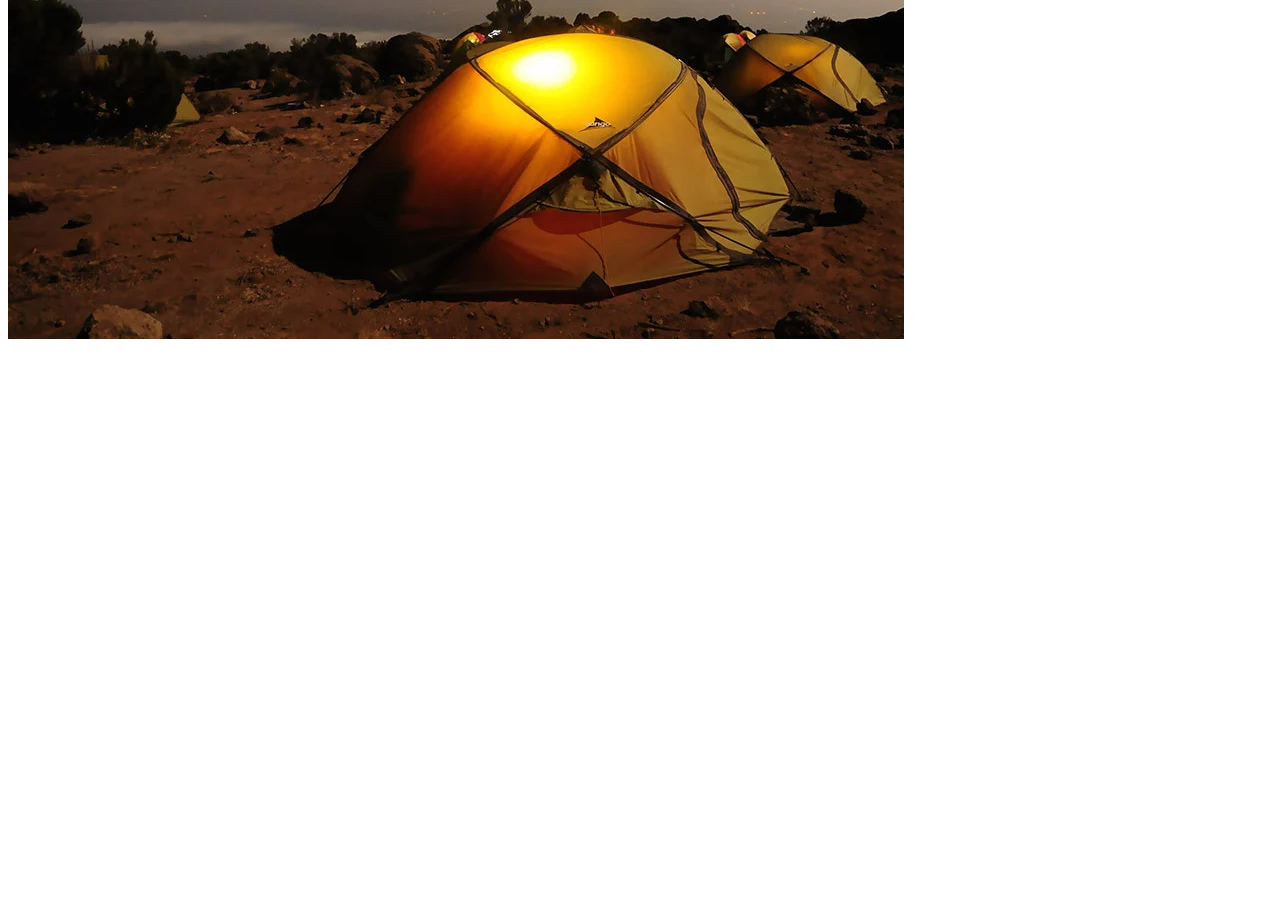
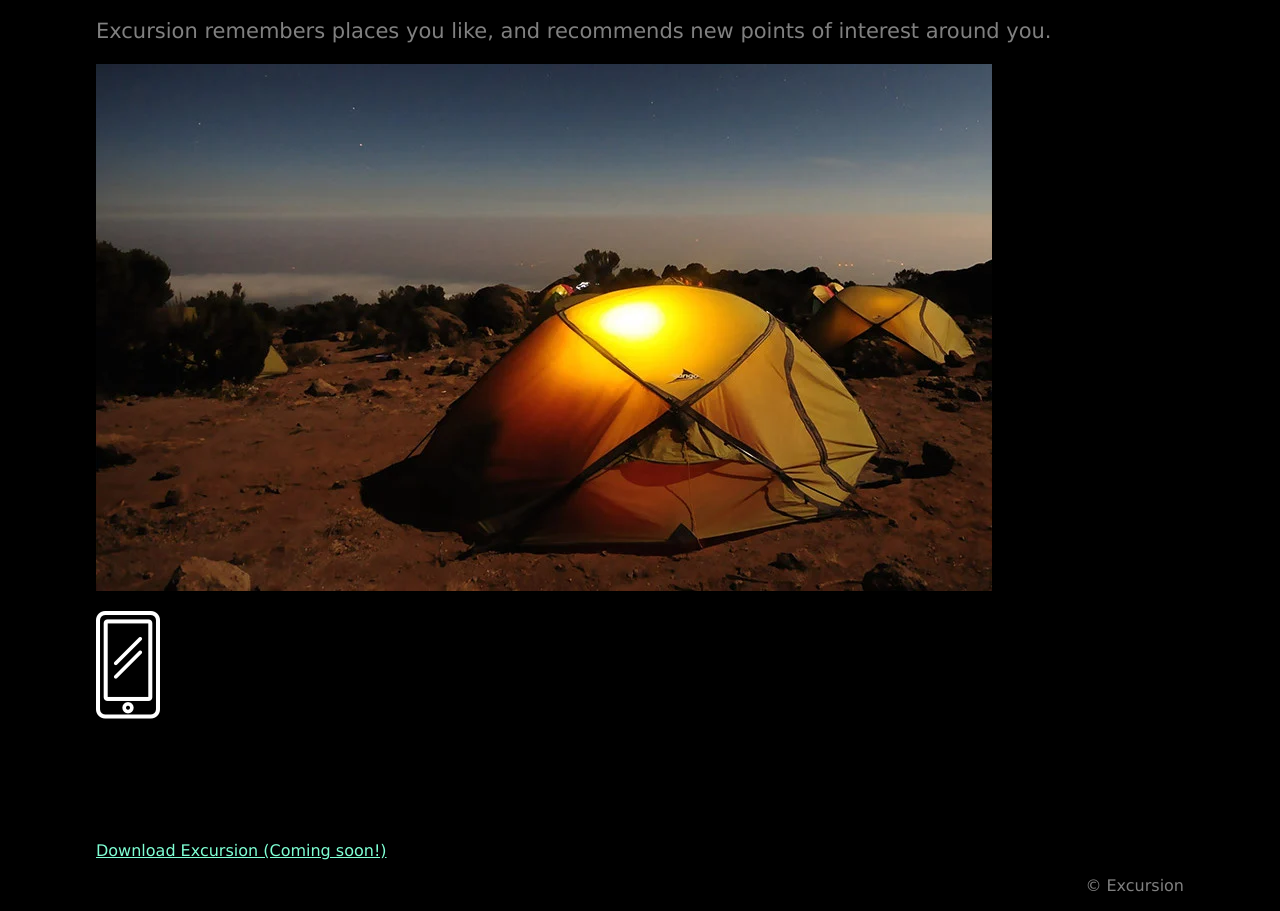
Before and after one commit to leeclarke008/excursion, a plain HTML site: page index.html in a window 1280 px wide. Shown: the part 472-1383 px from the top of the page. Before the commit the page ends 959 px from the top, so only its background shows below. Drawn offline with Linux system fonts and the light colour scheme.

Commit message:
Add CSS and remaining HTML elements

```diff
--- a/index.html
+++ b/index.html
@@ -5,12 +5,16 @@
 </head>
 <body>
 	<h1>Discover hidden places in the world around you</h1>
-	<p><a href="poo.html">Download Excursion (Coming soon!)</a></p>
-	<p><video src="resources/videos/video.mp4" autoplay></video></p>
-
-	<p><img src="resources/images/camp.webp"></p>
-	<p><img src="resources/images/phone.webp"></p>
+		<p><a href="poo.html">Download Excursion (Coming soon!)</a></p>
+		<p><video class="center" src="resources/videos/video.mp4" autoplay></video></p>
+	<h2>Your personal travel guide</h2>
+		<p id="GreyBit">Excursion remembers places you like, and recommends new points of interest around you.</p>
+		<p><img class="center" src="resources/images/camp.webp"></p>
+		<p><img class="center" src="resources/images/phone.webp"></p>
+		<h2>Coming Soon for iPhone and Android</h2>
+		<p><a href="poo.html">Download Excursion (Coming soon!)</a></p>
 </body>
 <footer>
+	<p>© Excursion</p>
 </footer>
 </html>
--- a/resources/css/style.css
+++ b/resources/css/style.css
@@ -0,0 +1,25 @@
+body				{	margin: 0px auto;
+					background-color: black;
+					text align: center;
+					font-family: Verdana;
+					width: 85%
+				}
+h1				{	font-weight: normal;
+					color: white;
+					font-size: 50px;
+				}
+a				{	color: aquamarine;
+					font-size: 16px;
+				}
+h2				{	font-weight: 300;
+					font-size: 42px;
+				}
+.center			{	margin: 0px auto;
+				}
+#GreyBit			{	color: grey;
+					font-size: 21px;
+				}
+footer			{	color: grey;
+					font-family: Verdana;
+					text-align: right;
+				}
```
